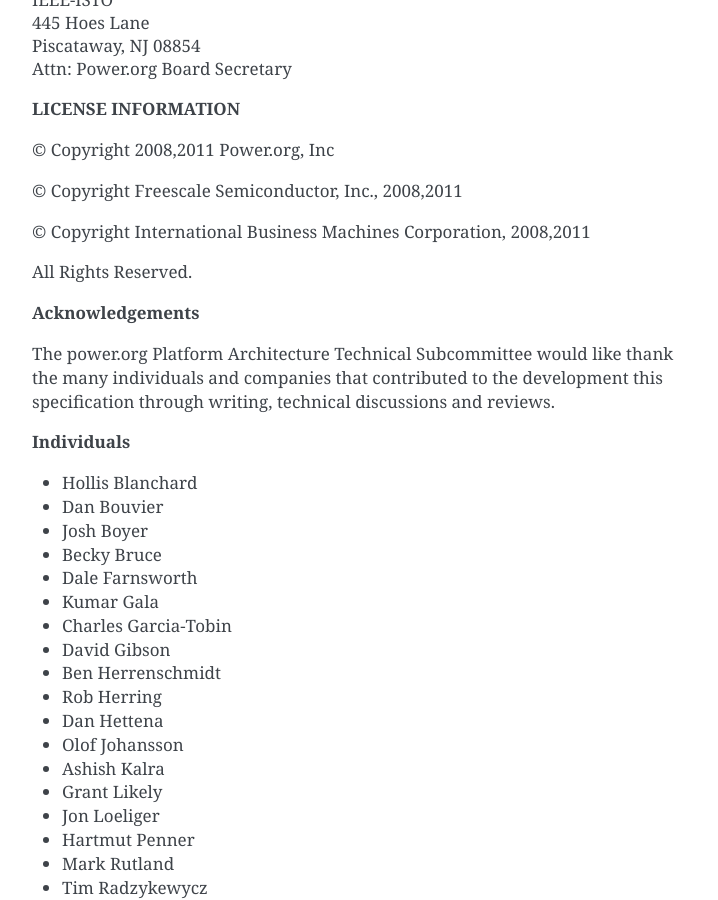
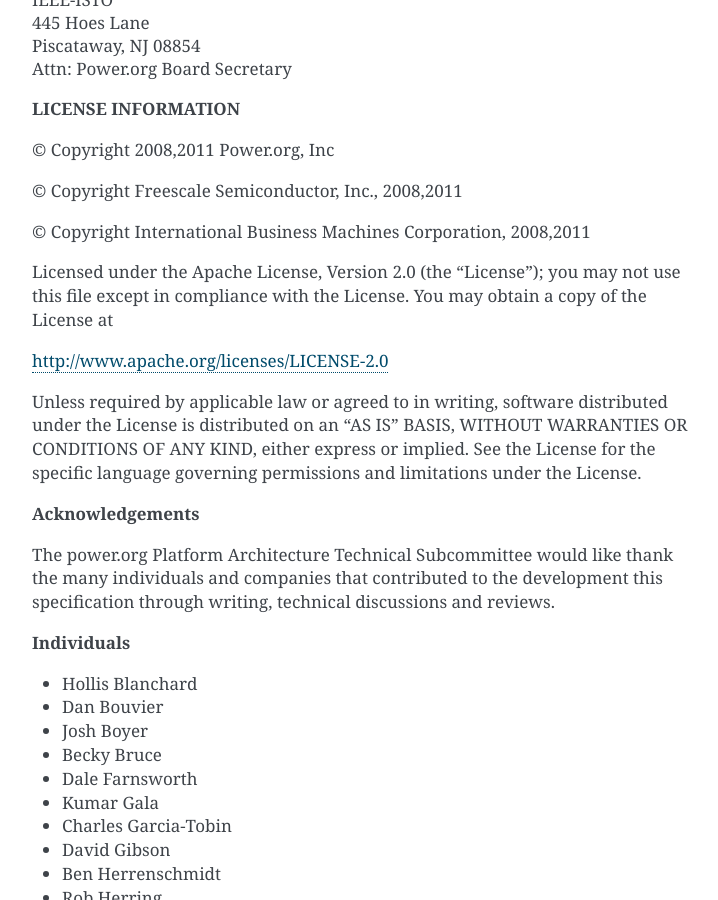
Before and after one commit to devicetree-org/devicetree-specification, a Sphinx documentation site: the page built from source/license.rst, in a window 1280 px wide and 900 px high, scrolled down 596 px. Shown: the whole window, without its empty margins (388-1106 px from the left). Built offline with Sphinx 7.4.7, drawn with Linux system fonts in a browser that asks for light colours.

Commit message:
Add apache license
This document is released under the Apache 2.0 license, just like the ePAPR
document it is derived from.

Signed-off-by: Grant Likely <grant.likely@linaro.org>

```diff
--- a/source/license.rst
+++ b/source/license.rst
@@ -35,7 +35,17 @@
 
 © Copyright International Business Machines Corporation, 2008,2011
 
-All Rights Reserved.
+Licensed under the Apache License, Version 2.0 (the "License");
+you may not use this file except in compliance with the License.
+You may obtain a copy of the License at
+
+http://www.apache.org/licenses/LICENSE-2.0
+
+Unless required by applicable law or agreed to in writing, software
+distributed under the License is distributed on an "AS IS" BASIS,
+WITHOUT WARRANTIES OR CONDITIONS OF ANY KIND, either express or implied.
+See the License for the specific language governing permissions and
+limitations under the License.
 
 **Acknowledgements**
 
```
Also changed, not shown: 1 other file.
